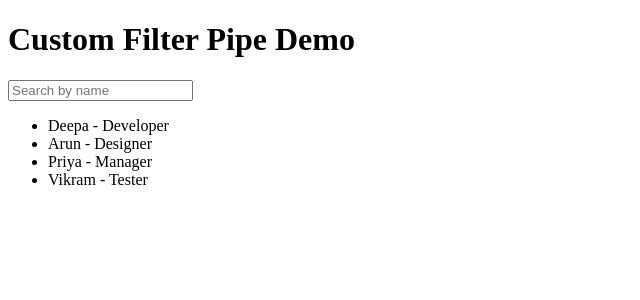
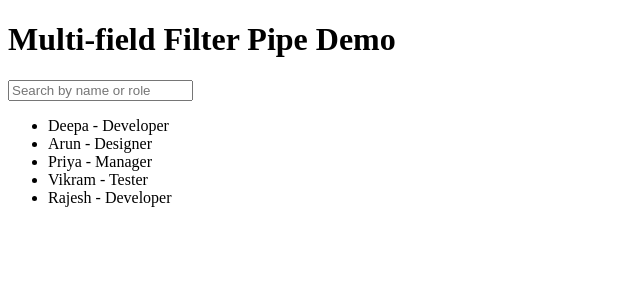
Before and after one commit to sds2002/AngularDemo, an Angular app: page / in a window 1280 px wide. Shown: the top 300 px of the page, without its empty margins (0-640 px from the left). Built offline with nearby package versions, Linux system fonts and the light colour scheme.

Commit message:
Multi-field Filter Pipe

```diff
--- a/src/app/app.component.html
+++ b/src/app/app.component.html
@@ -1,11 +1,11 @@
-<h1>Custom Filter Pipe Demo</h1>
+<h1>Multi-field Filter Pipe Demo</h1>
 
 <!-- Search Box -->
-<input type="text" [(ngModel)]="searchText" placeholder="Search by name" />
+<input type="text" [(ngModel)]="searchText" placeholder="Search by name or role" />
 
 <!-- Display Filtered Users -->
 <ul>
-  <li *ngFor="let user of users | filter:searchText:'name'">
+  <li *ngFor="let user of users | multiFilter:searchText:['name','role']">
     {{ user.name }} - {{ user.role }}
   </li>
 </ul>
--- a/src/app/app.component.ts
+++ b/src/app/app.component.ts
@@ -13,6 +13,7 @@ export class AppComponent {
     { name: 'Deepa', role: 'Developer' },
     { name: 'Arun', role: 'Designer' },
     { name: 'Priya', role: 'Manager' },
-    { name: 'Vikram', role: 'Tester' }
+    { name: 'Vikram', role: 'Tester' },
+    { name: 'Rajesh', role: 'Developer' }
   ];
 }
--- a/src/app/app.module.ts
+++ b/src/app/app.module.ts
@@ -8,6 +8,7 @@ import { CardComponent } from './card/card.component';
 import { ReversePipe } from './reverse.pipe';
 import { TruncatePipe } from './truncate.pipe';
 import { FilterPipe } from './filter.pipe';
+import { MultiFilterPipe } from './multi-filter.pipe';
 
 @NgModule({
   declarations: [
@@ -16,7 +17,8 @@ import { FilterPipe } from './filter.pipe';
     CardComponent,
     ReversePipe,
     TruncatePipe,
-    FilterPipe
+    FilterPipe,
+    MultiFilterPipe
   ],
   imports: [
     BrowserModule,
--- /dev/null
+++ b/src/app/multi-filter.pipe.ts
@@ -0,0 +1,20 @@
+import { Pipe, PipeTransform } from '@angular/core';
+
+@Pipe({
+  name: 'multiFilter',
+  pure: false // ensures pipe re-runs when input changes
+})
+export class MultiFilterPipe implements PipeTransform {
+  transform(items: any[], searchText: string, fields: string[]): any[] {
+    if (!items) return [];
+    if (!searchText) return items;
+
+    searchText = searchText.toLowerCase();
+
+    return items.filter(item =>
+      fields.some(field =>
+        item[field]?.toString().toLowerCase().includes(searchText)
+      )
+    );
+  }
+}
```
Also changed, not shown: 1 other file (tests, documents, lock files or other folders).
